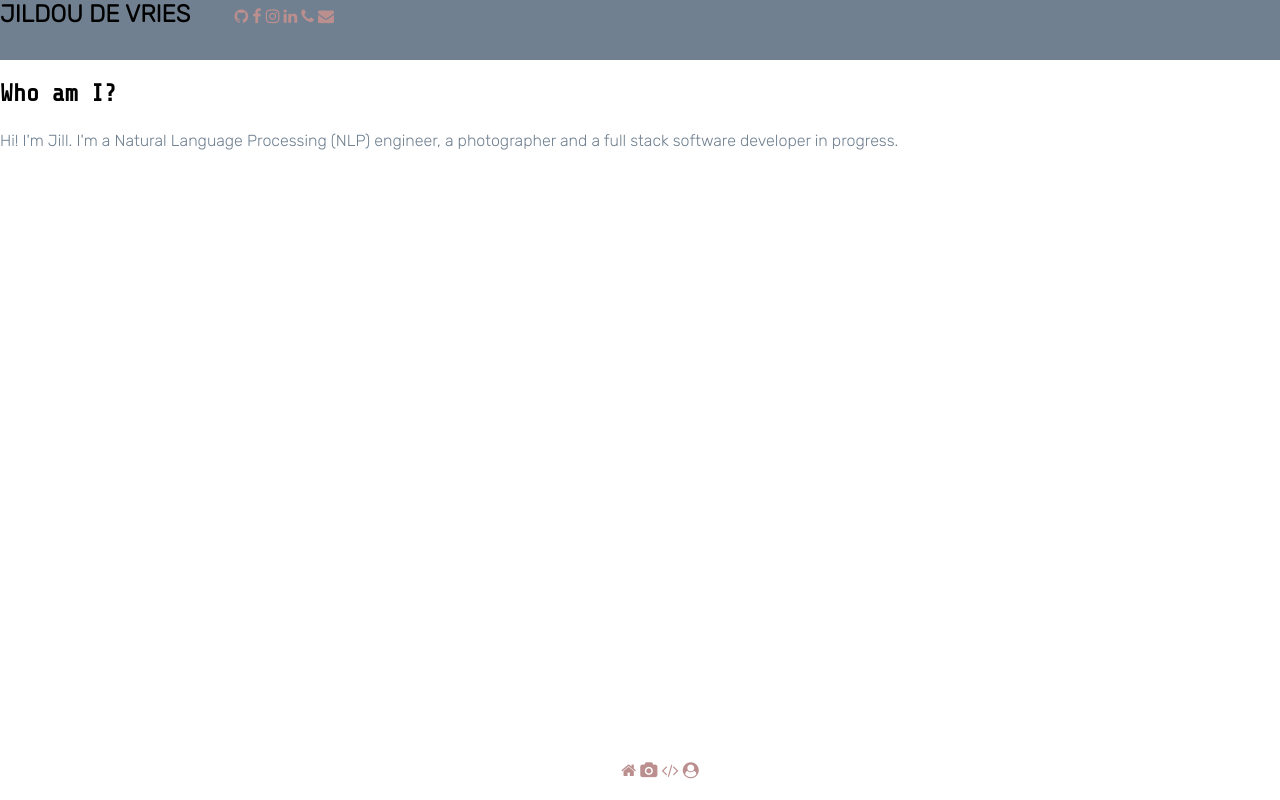
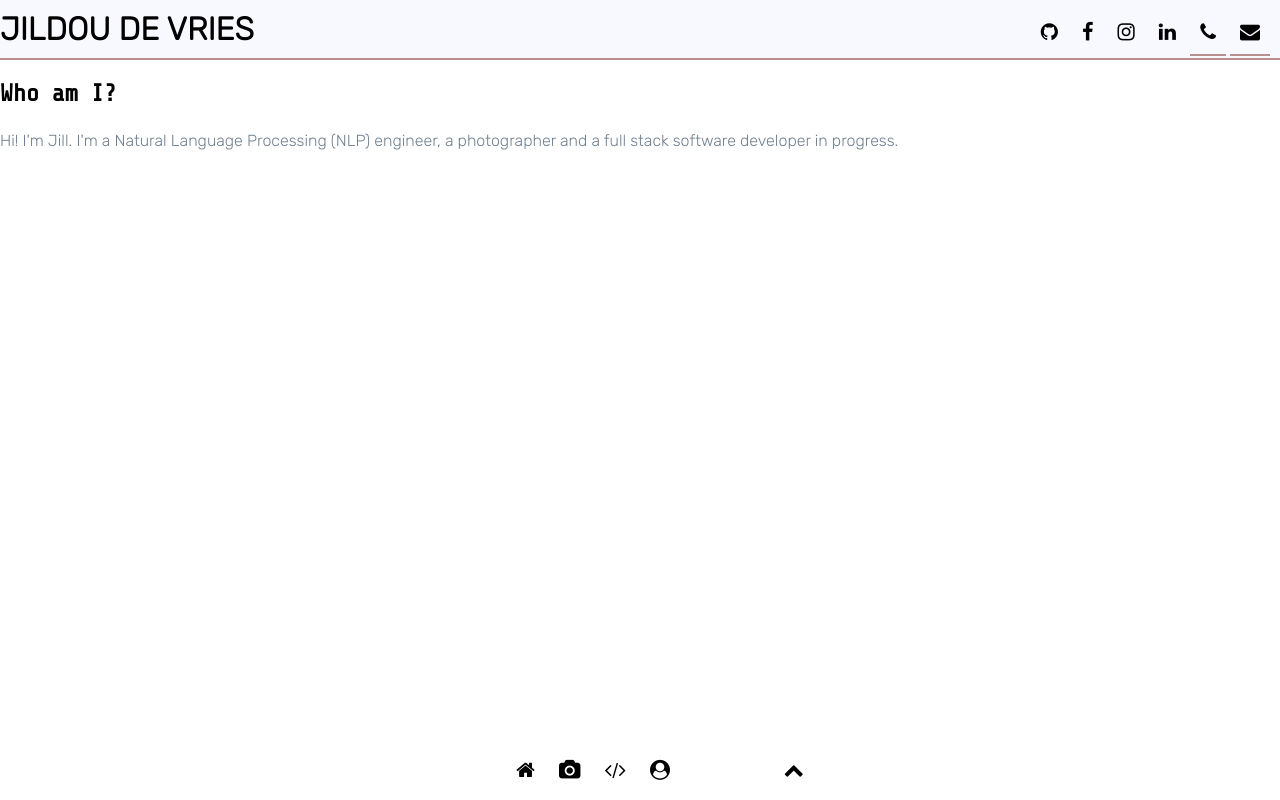
Before and after one commit to Code-Institute-Submissions/second-website, a plain HTML site: page index.html in a window 1280 px wide. Drawn offline with nearby package versions, Linux system fonts and the light colour scheme.

Commit message:
Update header and footer buttons

```diff
--- a/assets/css/style.css
+++ b/assets/css/style.css
@@ -9,10 +9,6 @@ body {
     height: 100vh;
 }
 
-.hidden {
-
-}
-
 /* - - - - - - TYPOGRAPHY - - - - - - */
 p {
     color: var(--color-text);
@@ -20,10 +16,11 @@ p {
 }
 
 a {
-    color: var(--color-accent);
+    color: Black;
 }
 
 #logo-header {
+    font-size: 200%;
     font-family: 'Rubik', sans-serif;
     text-transform: uppercase;
 }
@@ -48,8 +45,17 @@ body {
 
 /* - - - - - -   BUTTONS   - - - - - - */
 .button-icon {
-    width: 50px;
-    height: 50px;
+    font-size: 125%;
+    padding: 10px;
+}
+.button-icon:hover,
+.button-icon:focus,
+ {
+
+}
+
+.button-contact {
+    border-bottom: 2px solid var(--color-accent);
 }
 
 /* = = = = = = = = = = = = = = =   HEADER + FOOTER   = = = = = = = = = = = = = = = */
@@ -58,18 +64,21 @@ footer {
     height: 60px;;
     left: 0;
     right: 0;
-    position: fixed;
 }
 
 header {
+    padding: 10px 0px 10px 0px;
     top: 0;
     height: 60px;
-    background-color: var(--color-text);
+    background-color: var(--color-background);
+    border-bottom: 2px solid var(--color-accent);
+    position: absolute;
 }
 
 footer {
     bottom: 0;
     align-content: center;
+    position: fixed;
 }
 
 header * {
@@ -87,7 +96,13 @@ nav li {
     display: inline;
 }
 
+#social-buttons {
+    padding: 10px 10px 10px 0px;
+    float: right;
+}
+
 #rotation {
+    /* TODO:; display rotation */
     display: none;
 }
 
--- a/index.html
+++ b/index.html
@@ -45,6 +45,7 @@
                 <li class="button-icon"><a href="#"><i class="fa fa-camera"></i></a></li>
                 <li class="button-icon"><a href="#"><i class="fa fa-code"></i></a></li>
                 <li class="button-icon"><a href="#"><i class="fa fa-user-circle"></i></a></li>
+                <li class="button-icon" style="margin-left: 7vw;"><a href="#"><i class="fa fa-chevron-up"></i></a></li>
             </ul>
         </nav>
     </footer>
```
